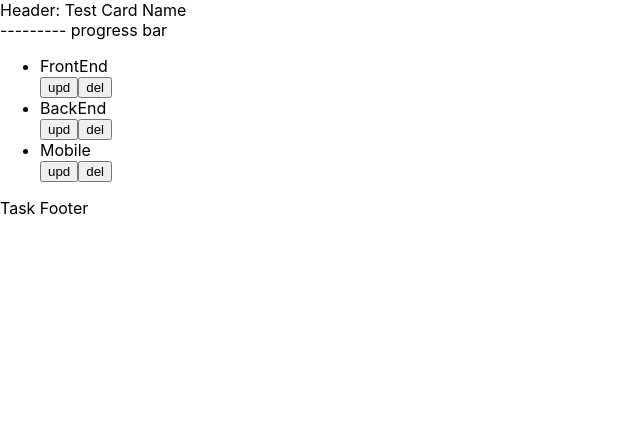
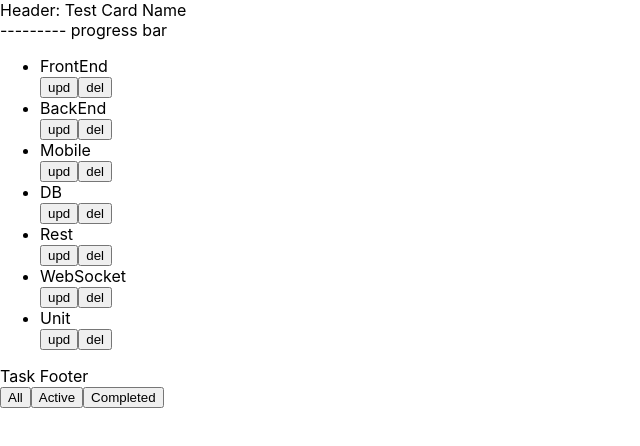
Before and after one commit to sshaporov/mytasks, a React (Create React App) app: page / in a window 1280 px wide. Shown: the top 446 px of the page, without its empty margins (0-640 px from the left). Built offline with nearby package versions, Linux system fonts and the light colour scheme.

Commit message:
refactoring filter tasks

```diff
--- a/src/App.tsx
+++ b/src/App.tsx
@@ -1,8 +1,6 @@
 import React, {useState} from 'react'
-import {Button} from './common/button/Button'
-import {Checkbox} from './common/checkbox/Checkbox'
-import {Input} from './common/input/Input'
-import {CardTasks} from "./components/cardTasks/CardTasks";
+import {CardTasks} from './components/cardTasks/CardTasks';
+import {DEV_VERSION} from './config';
 
 export type TaskType = {
   id: string,
@@ -10,55 +8,44 @@ export type TaskType = {
   isDone: boolean,
 }
 
+export type FilterValueType = 'ALL' | 'COMPLETED' | 'ACTIVE'
+
 function App() {
+  DEV_VERSION && console.log('App');
 
-  const [tasks1, setTasks1] = useState<Array<TaskType>>([
+  const [tasks, setTasks] = useState<Array<TaskType>>([
     {id: 'q', title: 'FrontEnd', isDone: true},
     {id: 'w', title: 'BackEnd', isDone: false},
     {id: 'e', title: 'Mobile', isDone: true},
-    ]
-  )
-
-  const [tasks2, setTasks2] = useState<Array<TaskType>>([
-    {id: 'a', title: 'Milk', isDone: true},
-    {id: 's', title: 'Bread', isDone: false},
-    {id: 'd', title: 'Cookies', isDone: true},
-    ]
-  )
+    {id: 'r', title: 'DB', isDone: false},
+    {id: 't', title: 'Rest', isDone: true},
+    {id: 'y', title: 'WebSocket', isDone: false},
+    {id: 'u', title: 'Unit', isDone: true},
+  ])
+  // const [tasksForDisplaying, setTasksForDisplaying] = useState<Array<TaskType>>(tasks)
+  const [filterValue, setFilterValue] = useState<FilterValueType>('ALL')
 
   const removeTask = (id: string) => {
-    console.log('task id = ', id)
-    setTasks1(tasks1.filter(t => t.id != id))
+    setTasks(tasks.filter(t => t.id != id))
+  }
+  const changeFilterValue = (value: FilterValueType) => {
+    setFilterValue(value)
   }
 
-  return (
-    <div>
-      {/*<Button label={'Click'} buttonSize={'S'}/>*/}
-      {/*<Button label={'Click'} buttonSize={'M'}/>*/}
-      {/*<Button label={'Click'} buttonSize={'L'}/>*/}
-      {/*<Button label={'Click'} buttonSize={'L'} disabled/>*/}
+  let tasksForDisplaying = tasks
 
-      {/*<div><Checkbox label={'checked'} checked/></div>*/}
-      {/*<div><Checkbox label={'disabled'} disabled/></div>*/}
-      {/*<div><Checkbox label={'checked disabled'} checked disabled/></div>*/}
-      {/*  <div><Checkbox label={'M'}/></div>*/}
-      {/*<div><Checkbox label={'S'} checkboxSize={'S'}/></div>*/}
-      {/*<div><Checkbox label={'L'} checkboxSize={'L'}/></div>*/}
+  if (filterValue === 'COMPLETED') {
+    tasksForDisplaying = tasks.filter(t => t.isDone === true)
+  }
+  if (filterValue === 'ACTIVE') {
+    tasksForDisplaying = tasks.filter(t => t.isDone === false)
+  }
 
-      {/*<div><Input fieldName={'Field Name'} placeholder={"Enter your name.."}/></div>*/}
-      {/*<div><Input placeholder={"Enter your name.."}/></div>*/}
-      {/*  <hr/>*/}
-      {/*<div><Input fieldName={'Field Name'} placeholder={"Enter your name.."} inputSize={'S'}/></div>*/}
-      {/*<div><Input fieldName={'Field Name'} placeholder={"Enter your name.."} inputSize={'M'}/></div>*/}
-      {/*<div><Input fieldName={'Field Name'} placeholder={"Enter your name.."} inputSize={'L'}/></div>*/}
-
-      {/*<hr/>*/}
-
-      <CardTasks tasks={tasks1} removeTask={removeTask}/>
-      {/*<CardTasks tasks={tasks2}/>*/}
-
-    </div>
-  );
+  return <CardTasks
+    tasks={tasksForDisplaying}
+    removeTask={removeTask}
+    changeFilterValue={changeFilterValue}
+  />
 }
 
 export default App;
--- a/src/components/cardTasks/CardTasks.tsx
+++ b/src/components/cardTasks/CardTasks.tsx
@@ -1,20 +1,23 @@
 import React from 'react'
-import {TaskType} from '../../App'
+import {FilterValueType, TaskType} from '../../App'
 import {Task} from './task/Task'
 import {ProgressBar} from './progressBar/ProgressBar'
 import {DEV_VERSION} from '../../config'
-import {CardHeader} from './cardHeader/CardHeader';
-import {CardFooter} from './cardFooter/CardFooter';
+import {CardHeader} from './cardHeader/CardHeader'
+import {CardFooter} from './cardFooter/CardFooter'
+import {Filter} from './filter/Filter'
 
 
 export type CardTasksPropsType = {
   tasks: Array<TaskType>
   removeTask: (id: string) => void
+  changeFilterValue: (filterValue: FilterValueType) => void
 }
 export const CardTasks: React.FC<CardTasksPropsType> = React.memo((
   {
     tasks,
-    removeTask
+    removeTask,
+    changeFilterValue
   }
 ) => {
     DEV_VERSION && console.log('CardTasks');
@@ -27,6 +30,7 @@ export const CardTasks: React.FC<CardTasksPropsType> = React.memo((
           {tasks.map((t) => <Task key={t.id} title={t.title} id={t.id} removeTask={removeTask} />)}
         </ul>
         <CardFooter/>
+        <Filter changeFilterValue={changeFilterValue}/>
       </div>
     )
   }
--- /dev/null
+++ b/src/components/cardTasks/filter/Filter.tsx
@@ -0,0 +1,22 @@
+import React from 'react'
+import {DEV_VERSION} from '../../../config';
+import {FilterValueType} from '../../../App';
+
+export type FilterPropsType = {
+  changeFilterValue: (filterValue: FilterValueType) => void
+}
+export const Filter: React.FC<FilterPropsType> = (
+  {
+    changeFilterValue
+  }
+) => {
+  DEV_VERSION && console.log('Filter');
+
+  return (
+    <div>
+      <button onClick={() => changeFilterValue('ALL')}>All</button>
+      <button onClick={() => changeFilterValue('ACTIVE')}>Active</button>
+      <button onClick={() => changeFilterValue('COMPLETED')}>Completed</button>
+    </div>
+  )
+}
--- a/src/components/cardTasks/task/Task.tsx
+++ b/src/components/cardTasks/task/Task.tsx
@@ -1,5 +1,5 @@
 import React from 'react'
-import {DEV_VERSION} from '../../../config';
+import {DEV_VERSION} from '../../../config'
 
 export type TaskPropsType = {
   id: string
```
Lines whose indentation alone changed are shown as unchanged.
